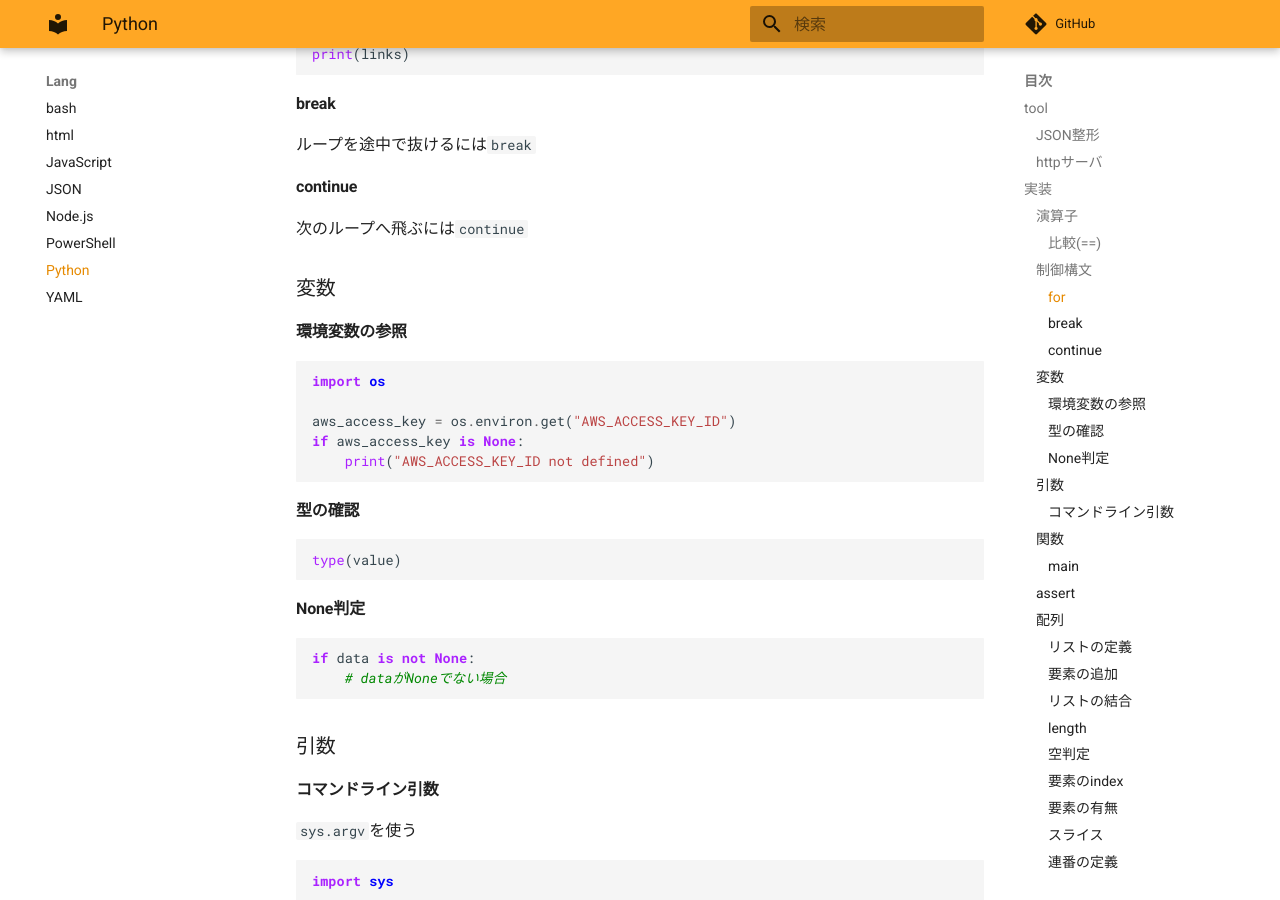
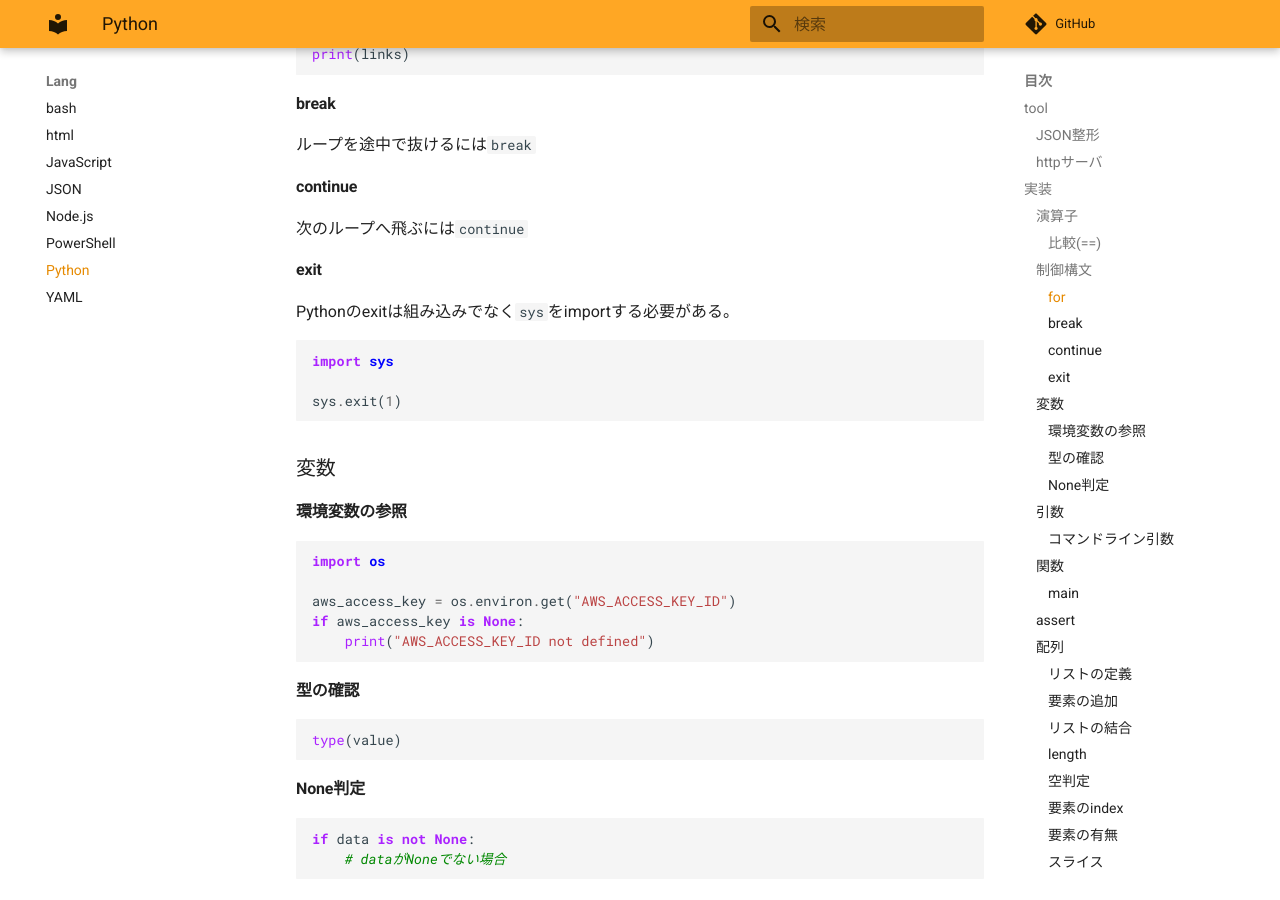
Before and after one commit to zaki-lknr/docs, an MkDocs documentation site: the page built from docs/lang/python.md, in a window 1280 px wide and 900 px high, scrolled down 1546 px. Built offline with MkDocs 1.6.1 and Material for MkDocs 9.7.7, drawn with Linux system fonts in a browser that asks for light colours; comment, search, counter and statistics services are not loaded.

Commit message:
add: lang/python: exit()

````diff
--- a/docs/lang/python.md
+++ b/docs/lang/python.md
@@ -80,6 +80,16 @@ print(links)
 #### continue
 
 次のループへ飛ぶには`continue`
+
+#### exit
+
+Pythonのexitは組み込みでなく`sys`をimportする必要がある。
+
+```python
+import sys
+
+sys.exit(1)
+```
 
 ### 変数
 
````
